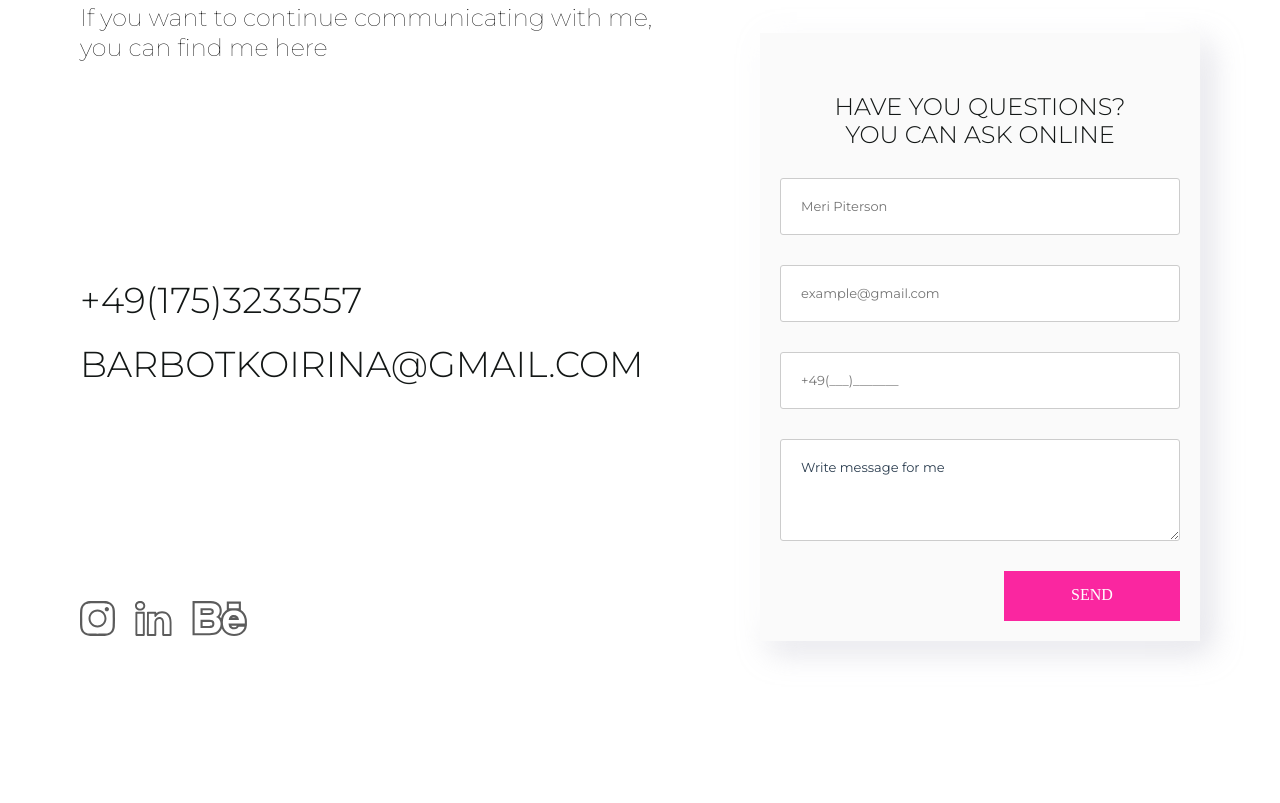
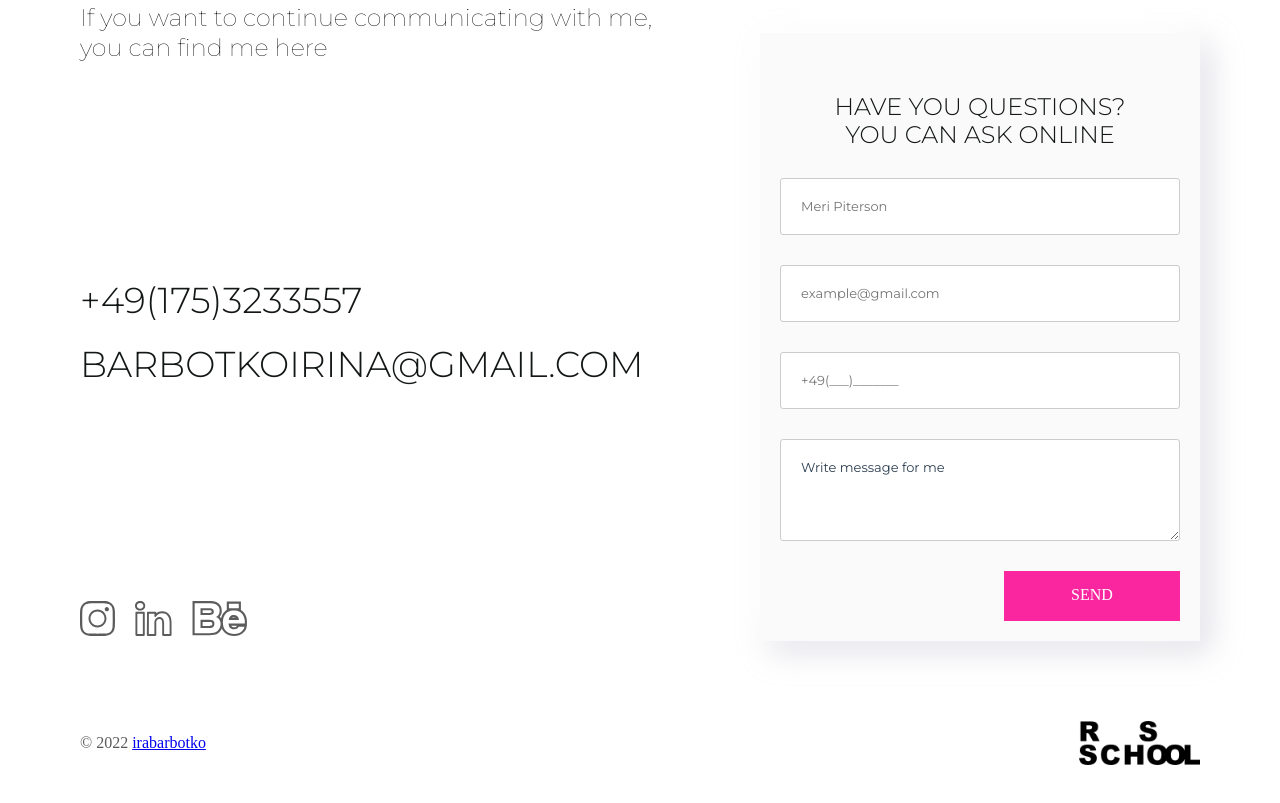
Before and after one commit to irabarbotko/rsschool-cv-2022, a plain HTML site: page index.html in a window 1280 px wide. Shown: the part 5045-5848 px from the top of the page. Before the commit the page ends 5766 px from the top, so only its background shows below. Drawn offline with Linux system fonts and the light colour scheme.

Commit message:
feat: add footer

```diff
--- a/assets/css/style.css
+++ b/assets/css/style.css
@@ -394,9 +394,6 @@ form {
 	margin-bottom: 30px;
 }
 
-.footer {
-    margin: 0 80px 80px 80px;
-}
 hr {
     width: 100%;
     color: #131716;
@@ -411,6 +408,24 @@ hr {
 	text-transform: uppercase;
 	color: #43524D;
     padding-top: 20px;
+}
+.logo-rss {
+    width: 121px;
+    height: 45px;
+    background-image: url(/assets/img/rs_school.png);
+    background-size: contain;
+    background-repeat: no-repeat;
+}
+.footer-container {
+    display: flex;
+    justify-content: space-between;
+    align-items: center;
+    margin: 0 auto;
+    color: #5c5c5c;
+}
+
+.footer {
+    margin: 0 80px 80px 80px;
 }
 
 @media all and (max-width: 800px){
--- a/index.html
+++ b/index.html
@@ -63,8 +63,8 @@
             <p class="about_description">I'm Ira, a Front-end developer passion­ate about people, places, food and culture.</p>
             <p class="about_description">My primary focus is mobile apps. I thrive when I'm solving complex problems through elegant systems and simple interfaces.</p>
         </section>
-        <section class="skills">
-            <h2 class="title" id="skills">SKILLS</h2>
+        <section class="skills" id="skills">
+            <h2 class="title">SKILLS</h2>
             <ul class="skills__list">
                 <li class="item">HTML5/CSS3</li>
                 <li class="item">JavaScript</li>
@@ -87,7 +87,7 @@
             <div class="work__design">
                 <h3 class="work__title"><a class="work__link" href="https://www.behance.net/barbotko_design">web-design</a></h3>
                 <div class="video__wrap">
-                    <video  class="video" autoplay muted loop id="myVideo" playsline>
+                    <video  class="video" autoplay muted loop id="myVideo">
                         <source src="assets/video/works.mp4" type="video/mp4">
                     </video>
                 </div>
@@ -115,9 +115,9 @@
             <p class="about_description">Master of Science: Chemical technology 2008-2013 Ukrainian State Chemical Technology University, Dnipro, Ukraine</p>
         </section>
         <section class="skills" id="courses">
-            <h2 class="title" id="skills">Courses</h2>
+            <h2 class="title">Courses</h2>
             <ul class="skills__list">
-                <li class="item">HTML/CSS: CanSheCode 2022, Montreal, Canada</li>
+                <li class="item">HTML/CSS: CanSheCode, 2022, Montreal, Canada</li>
                 <li class="item">Target: RED SMM, 2021, Moscow, Russia</li>
                 <li class="item">Web design: 3Second, 2020, Minsk, Belarus</li>
                 <li class="item">Web UI/UX Design: IMT Academy 2019 Dnipro, Ukraine</li>
@@ -160,6 +160,11 @@
                 </div>
         </section>
     </main>
-    <footer></footer>
+    <footer class="footer">
+        <div class="container footer-container">
+            <div>© 2022 <a href="https://github.com/irabarbotko">irabarbotko</a></div>
+            <a href="https://wearecommunity.io/events/js-stage0-rs-2022q2" class="logo-rss"></a>
+        </div>
+    </footer>
 </body>
 </html>
```
Also changed, not shown: assets/img/rs_school.png (added), 1 other file.
